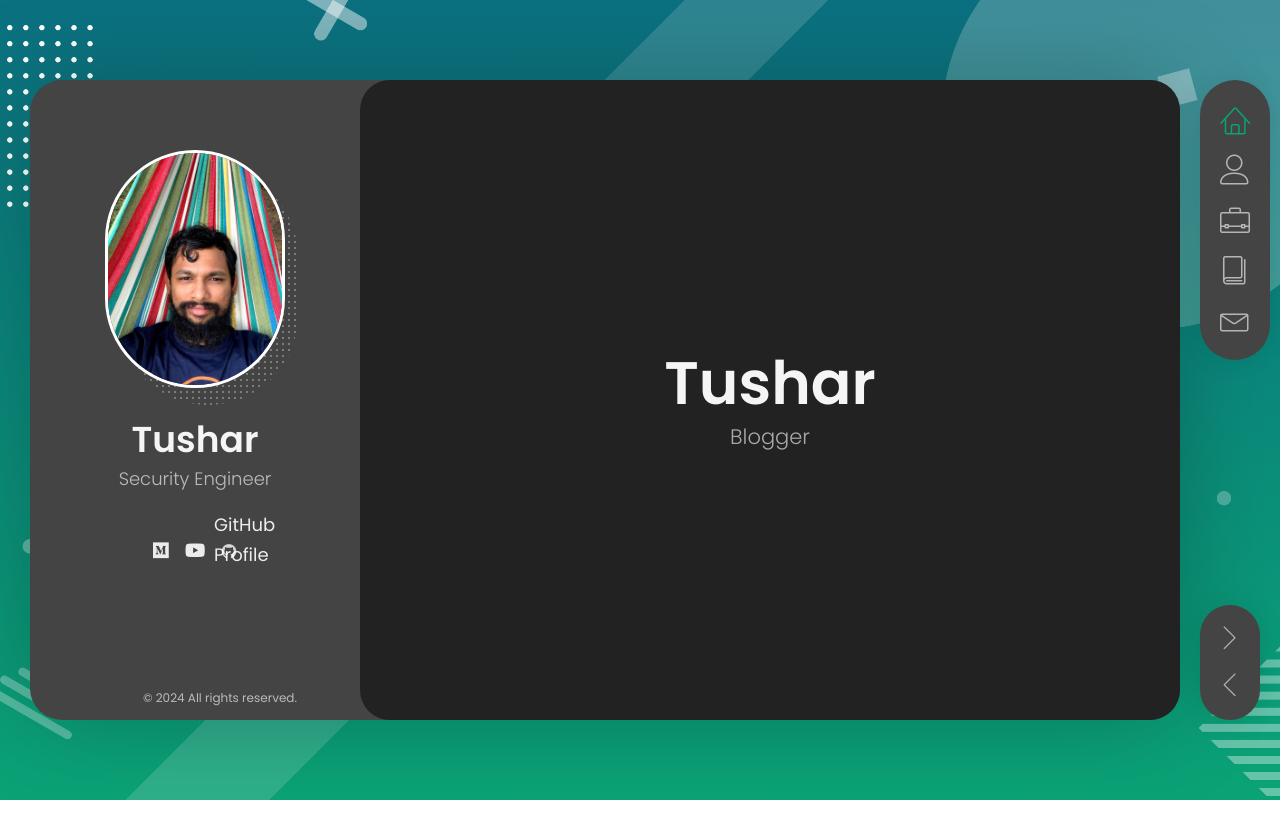
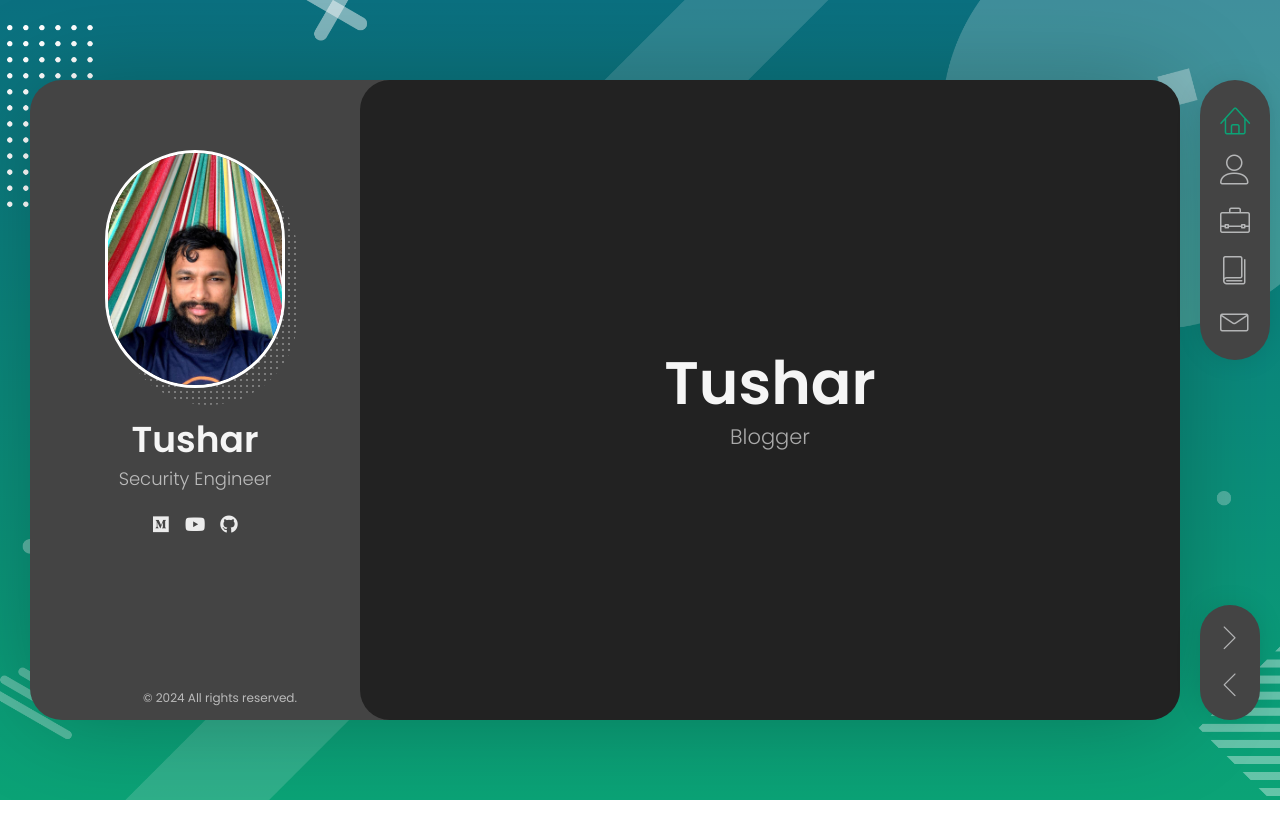
Before and after one commit to tushyjw/Mywebsite, a plain HTML site: page index.html in a window 1280 px wide. Shown: the top 828 px of the page. Drawn offline with Linux system fonts and the light colour scheme.

Commit message:
Update index.html
added and fixed github profile

```diff
--- a/index.html
+++ b/index.html
@@ -91,7 +91,7 @@
                 <li><a href="#" target="_blank"><i class="fab fa-twitter"></i></a></li> -->
                 <li><a href="#" target="_blank"><i class="fab fa-medium"></i></a></li>
                 <li><a href="#" target="_blank"><i class="fab fa-youtube"></i></a></li>
-                <li><a href="https://github.com/tushyjw" target="_blank">GitHub Profile</a><i class="fab fa-github"></i></a></li>
+                <li><a href="https://github.com/tushyjw" target="_blank"><i class="fab fa-github"></i></a></li>
 
               </ul>
             </div>
```
